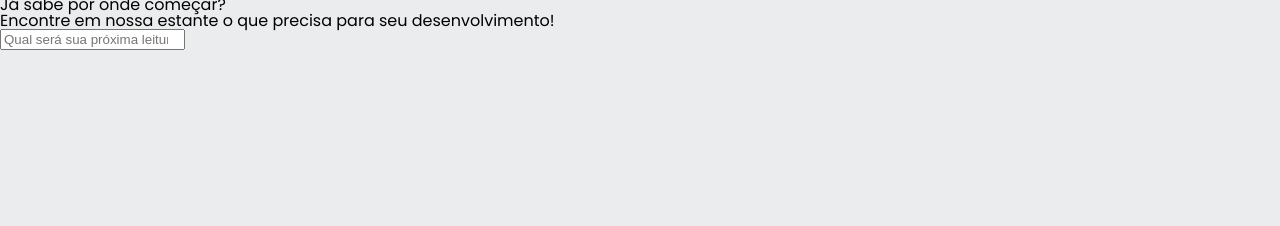
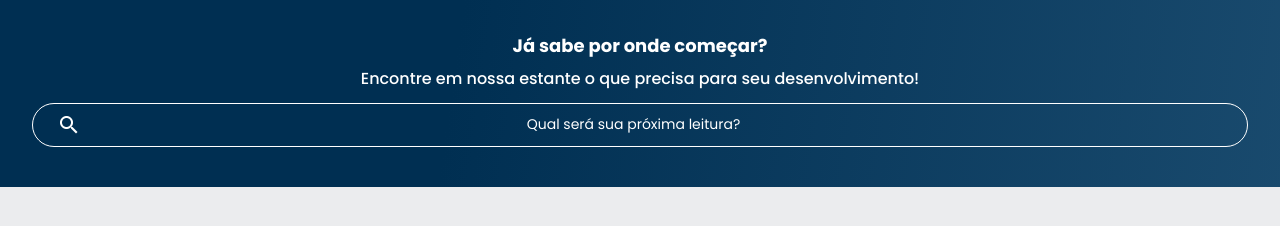
Before and after one commit to xandekkj/Alura-Books, a plain HTML site: page index.html in a window 1280 px wide. Shown: the part 76-302 px from the top of the page. Drawn offline with Linux system fonts and the light colour scheme.

Commit message:
finalizando banner

```diff
--- /dev/null
+++ b/styles/banner.css
@@ -0,0 +1,35 @@
+.banner {
+    background: var(--azul-degrade);
+    color: var(--branco);
+    text-align: center;
+    padding: 2.5em 2em;
+}
+
+.banner__titulo {
+    font-size: 18px;
+    font-weight: 700;
+}
+
+.banner__texto {
+    font-weight: 500;
+    margin: 1em 0;
+}
+
+.banner__pesquisa {
+    background-color: transparent;
+    border: 1px solid var(--branco);
+    color: var(--branco);
+    border-radius: 24px;
+    padding: 1em;
+    width: 100%;
+}
+
+.banner__pesquisa::placeholder {
+    font-family: var(--fonte-principal);
+    font-size: 14px;
+    font-weight: 400;
+    text-align: center;
+    color: var(--branco);
+    background: url("../assets/Lupa.png") no-repeat;
+    background-position: 1em;
+}
--- a/styles/style.css
+++ b/styles/style.css
@@ -1,4 +1,5 @@
 @import url("header.css");
+@import url("banner.css");
 
 :root {
     --cor-de-fundo: #EBECEE;
```
Also changed, not shown: assets/Lupa.png (added).
